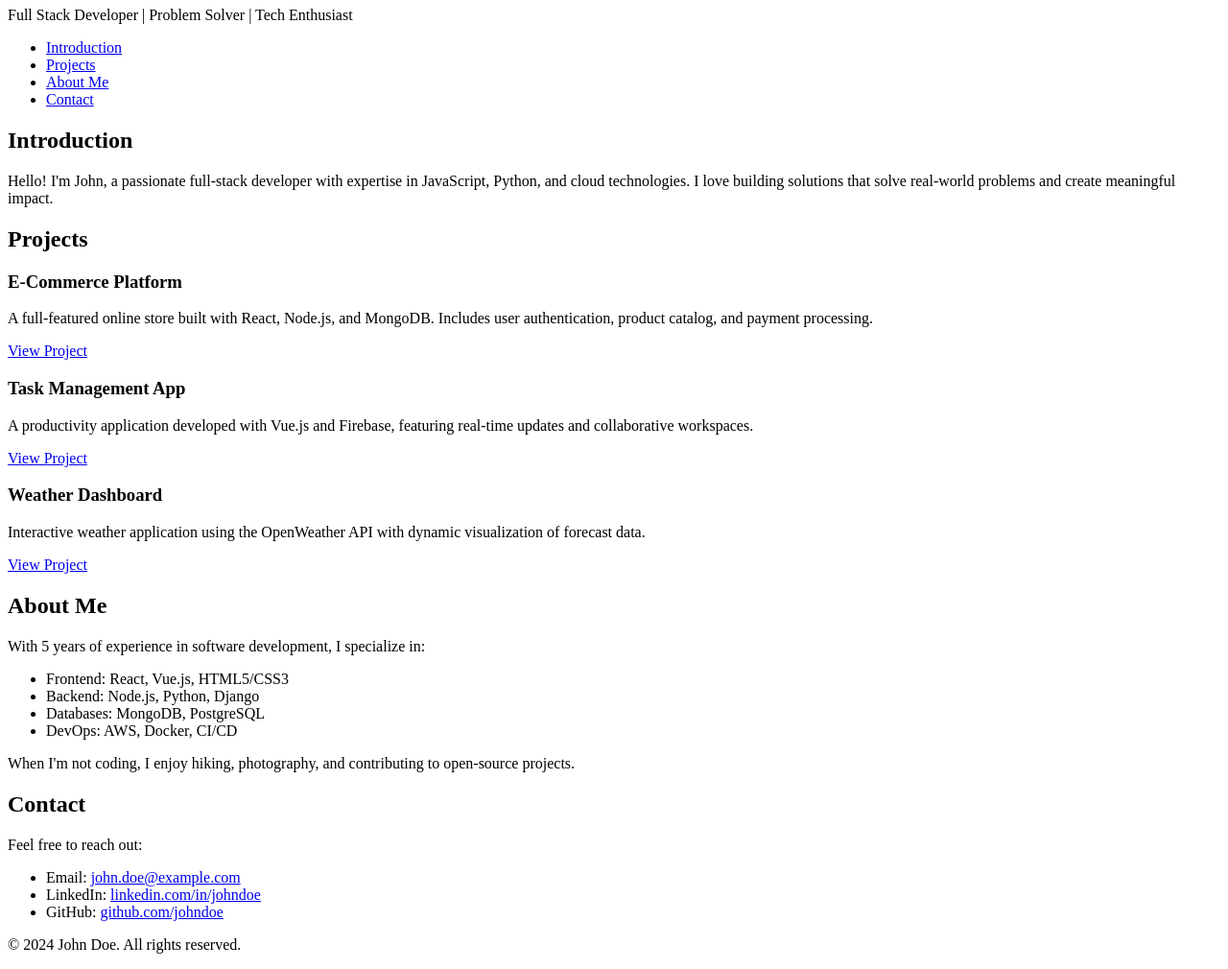
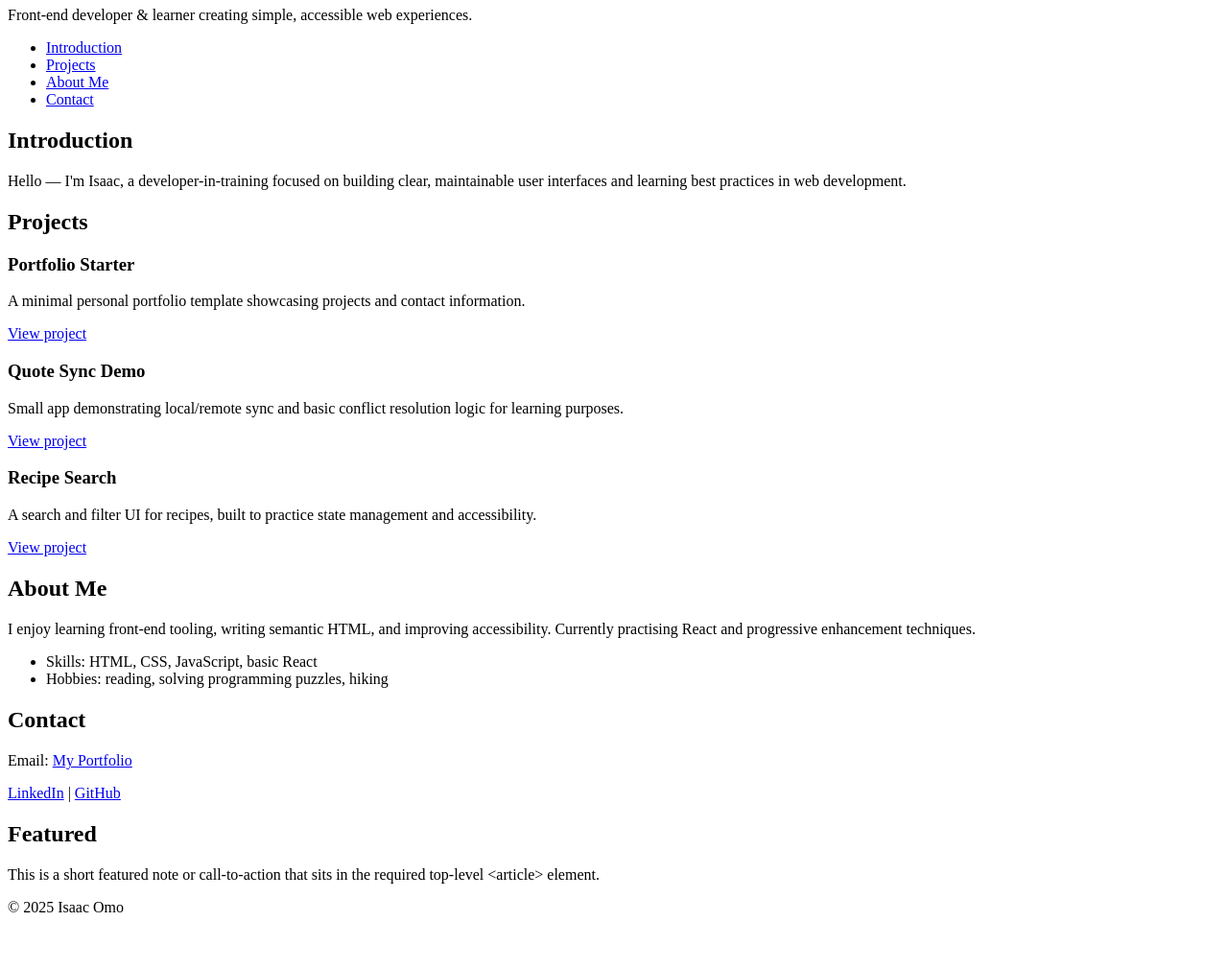
Before and after one commit to omoroisaac/My_First_Portfolio, a plain HTML site: page portfolio/index.html in a window 1280 px wide. Shown: the part 73-1083 px from the top of the page at 96% size. After the commit the page ends 1044 px from the top, so only its background shows below. Drawn offline with Linux system fonts and the light colour scheme.

Commit message:
my portfolio

```diff
--- a/portfolio/index.html
+++ b/portfolio/index.html
@@ -2,12 +2,13 @@
 <html lang="en">
 <head>
   <meta charset="utf-8">
-    <title>John Doe - Personal Portfolio</title>
+  <title>Isaac Omo - Personal Portfolio</title>
+  <meta name="viewport" content="width=device-width, initial-scale=1.0">
 </head>
 <body>
   <header>
-        <h1>John Doe</h1>
-        <p>Full Stack Developer | Problem Solver | Tech Enthusiast</p>
+    <h1>Isaac Omo</h1>
+    <p>Front-end developer &amp; learner creating simple, accessible web experiences.</p>
   </header>
 
   <nav>
@@ -19,57 +20,66 @@
     </ul>
   </nav>
 
+  <!-- Wrapper section that contains the page sections -->
+  <section>
+    <!-- Introduction Section -->
     <section id="introduction">
       <h2>Introduction</h2>
-        <p>Hello! I'm John, a passionate full-stack developer with expertise in JavaScript, Python, and cloud technologies. I love building solutions that solve real-world problems and create meaningful impact.</p>
+      <p>Hello — I'm Isaac, a developer-in-training focused on building clear, maintainable user interfaces and learning best practices in web development.</p>
     </section>
 
+    <!-- Projects Section -->
     <section id="projects">
       <h2>Projects</h2>
 
       <article class="project">
-            <h3>E-Commerce Platform</h3>
-            <p>A full-featured online store built with React, Node.js, and MongoDB. Includes user authentication, product catalog, and payment processing.</p>
-            <a href="https://github.com/username/ecommerce-platform" target="_blank">View Project</a>
+        <h3>Portfolio Starter</h3>
+        <p>A minimal personal portfolio template showcasing projects and contact information.</p>
+        <p><a href="https://example.com/portfolio-starter" target="_blank" rel="noopener">View project</a></p>
       </article>
 
       <article class="project">
-            <h3>Task Management App</h3>
-            <p>A productivity application developed with Vue.js and Firebase, featuring real-time updates and collaborative workspaces.</p>
-            <a href="https://github.com/username/task-manager" target="_blank">View Project</a>
+        <h3>Quote Sync Demo</h3>
+        <p>Small app demonstrating local/remote sync and basic conflict resolution logic for learning purposes.</p>
+        <p><a href="https://example.com/quote-sync" target="_blank" rel="noopener">View project</a></p>
       </article>
 
       <article class="project">
-            <h3>Weather Dashboard</h3>
-            <p>Interactive weather application using the OpenWeather API with dynamic visualization of forecast data.</p>
-            <a href="https://github.com/username/weather-dashboard" target="_blank">View Project</a>
+        <h3>Recipe Search</h3>
+        <p>A search and filter UI for recipes, built to practice state management and accessibility.</p>
+        <p><a href="https://example.com/recipe-search" target="_blank" rel="noopener">View project</a></p>
       </article>
     </section>
 
+    <!-- About Me Section -->
     <section id="about">
       <h2>About Me</h2>
-        <p>With 5 years of experience in software development, I specialize in:</p>
+      <p>I enjoy learning front-end tooling, writing semantic HTML, and improving accessibility. Currently practising React and progressive enhancement techniques.</p>
       <ul>
-            <li>Frontend: React, Vue.js, HTML5/CSS3</li>
-            <li>Backend: Node.js, Python, Django</li>
-            <li>Databases: MongoDB, PostgreSQL</li>
-            <li>DevOps: AWS, Docker, CI/CD</li>
-        </ul>
-        <p>When I'm not coding, I enjoy hiking, photography, and contributing to open-source projects.</p>
-    </section>
-
-    <section id="contact">
-        <h2>Contact</h2>
-        <p>Feel free to reach out:</p>
-        <ul>
-            <li>Email: <a href="mailto:john.doe@example.com">john.doe@example.com</a></li>
-            <li>LinkedIn: <a href="https://linkedin.com/in/johndoe" target="_blank">linkedin.com/in/johndoe</a></li>
-            <li>GitHub: <a href="https://github.com/johndoe" target="_blank">github.com/johndoe</a></li>
+        <li>Skills: HTML, CSS, JavaScript, basic React</li>
+        <li>Hobbies: reading, solving programming puzzles, hiking</li>
       </ul>
     </section>
 
+    <!-- Contact Section -->
+    <section id="contact">
+      <h2>Contact</h2>
+      <p>Email: <a href="https://sites.google.com/view/omorowangeisaac/home">My Portfolio</a></p>
+      <p>
+        <a href="https://www.linkedin.com/in/omorowange-isaac-a5ba11272?utm_source=share&utm_campaign=share_via&utm_content=profile&utm_medium=android_app target="_blank" rel="noopener">LinkedIn</a> |
+        <a href="https://github.com/omoroisaac" target="_blank" rel="noopener">GitHub</a>
+      </p>
+    </section>
+  </section>
+
+  <!-- Top-level article as required (can be used for a featured note) -->
+  <article>
+    <h2>Featured</h2>
+    <p>This is a short featured note or call-to-action that sits in the required top-level &lt;article&gt; element.</p>
+  </article>
+
   <footer>
-        <p>&copy; 2024 John Doe. All rights reserved.</p>
+    <p>&copy; 2025 Isaac Omo</p>
   </footer>
 </body>
 </html>
```
Lines whose indentation alone changed are shown as unchanged.
